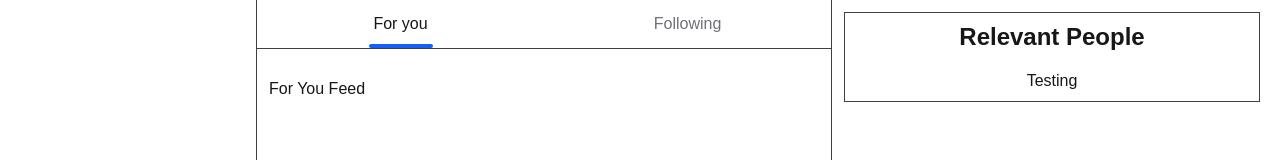
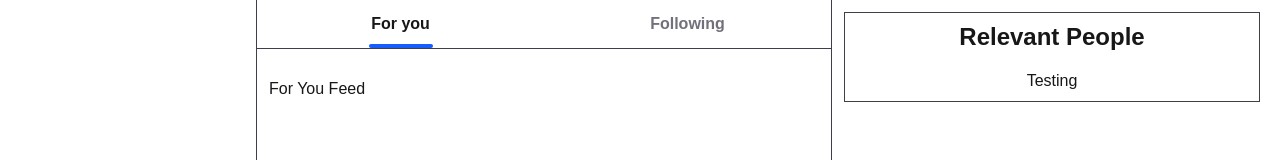
Before and after one commit to pickachuuu/kaleido-client, a Next.js app: page /home in a window 1280 px wide. Shown: the top 160 px of the page. Built offline with nearby package versions, Linux system fonts and the light colour scheme.

Commit message:
style: remove transparent bg

```diff
--- a/src/components/ui/NavButton.tsx
+++ b/src/components/ui/NavButton.tsx
@@ -2,7 +2,7 @@ import { cva, type VariantProps } from 'class-variance-authority';
 import { cn } from '@/lib/utils';
 
 const navButtonVariants = cva(
-    'fomt-bold text-zinc-500 text-center p-3 bg-foreground/0 backdrop-blur-md hover:bg-zinc-900 sticky top-0 z-10',
+    'font-bold text-zinc-500 text-center p-3 hover:bg-zinc-900 sticky top-0 z-10',
     {
         variants:{
             variant:{
```
